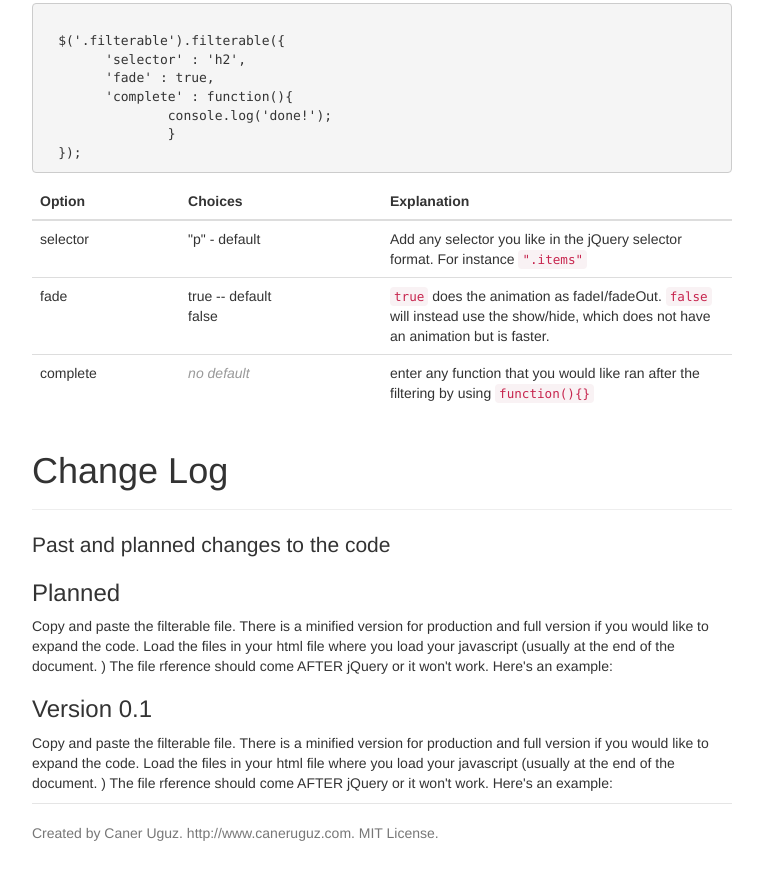
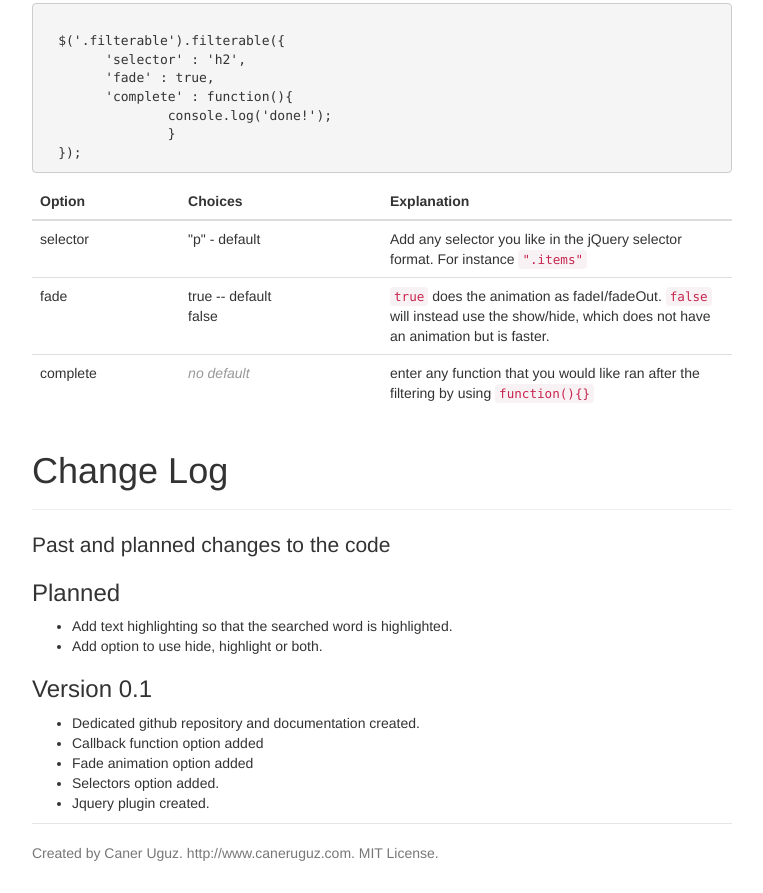
Before and after one commit to caneruguz/.filterable, a plain HTML site: page index.html in a window 1280 px wide. Shown: the part 1514-2407 px from the top of the page, without its empty margins (258-1021 px from the left). Drawn offline with nearby package versions, Linux system fonts and the light colour scheme.

Commit message:
Download button and change log added

```diff
--- a/index.html
+++ b/index.html
@@ -40,7 +40,7 @@
       <div class="jumbotron">
         <h1>.filterable()</h1>
         <p class="lead">A small jQuery plugin that turns any form text input into a filtering box that hides and shows elements on the page. </p>
-        <p><a class="btn btn-lg btn-success" href="demo.html" role="button">Try it </a></p>
+        <p><a class="btn btn-lg btn-success" href="demo.html" role="button">Try it </a> <a class="btn btn-lg btn-primary" href="js/filterable.js" role="button">Download it</a></p>
       </div>
 
 	<div class="row">
@@ -119,12 +119,21 @@ Copy and paste the filterable file. There is a minified version for production a
 
 <h3> Planned </h3>
 <p>
-Copy and paste the filterable file. There is a minified version for production and full version if you would like to expand the code. Load the files in your html file where you load your javascript (usually at the end of the document. ) The file rference should come AFTER jQuery or it won't work. Here's an example:
+<ul>
+	<li>Add text highlighting so that the searched word is highlighted. </li>
+	<li>Add option to use hide, highlight or both.  </li>
+</ul>
 </p>
 
 <h3> Version 0.1  </h3>
 <p>
-Copy and paste the filterable file. There is a minified version for production and full version if you would like to expand the code. Load the files in your html file where you load your javascript (usually at the end of the document. ) The file rference should come AFTER jQuery or it won't work. Here's an example:
+<ul>
+	<li>Dedicated github repository and documentation created. </li>
+	<li>Callback function option added </li>
+	<li>Fade animation option added </li>
+	<li>Selectors option added.  </li>
+	<li>Jquery plugin created. </li>
+</ul>
 </p>
 
 
```
